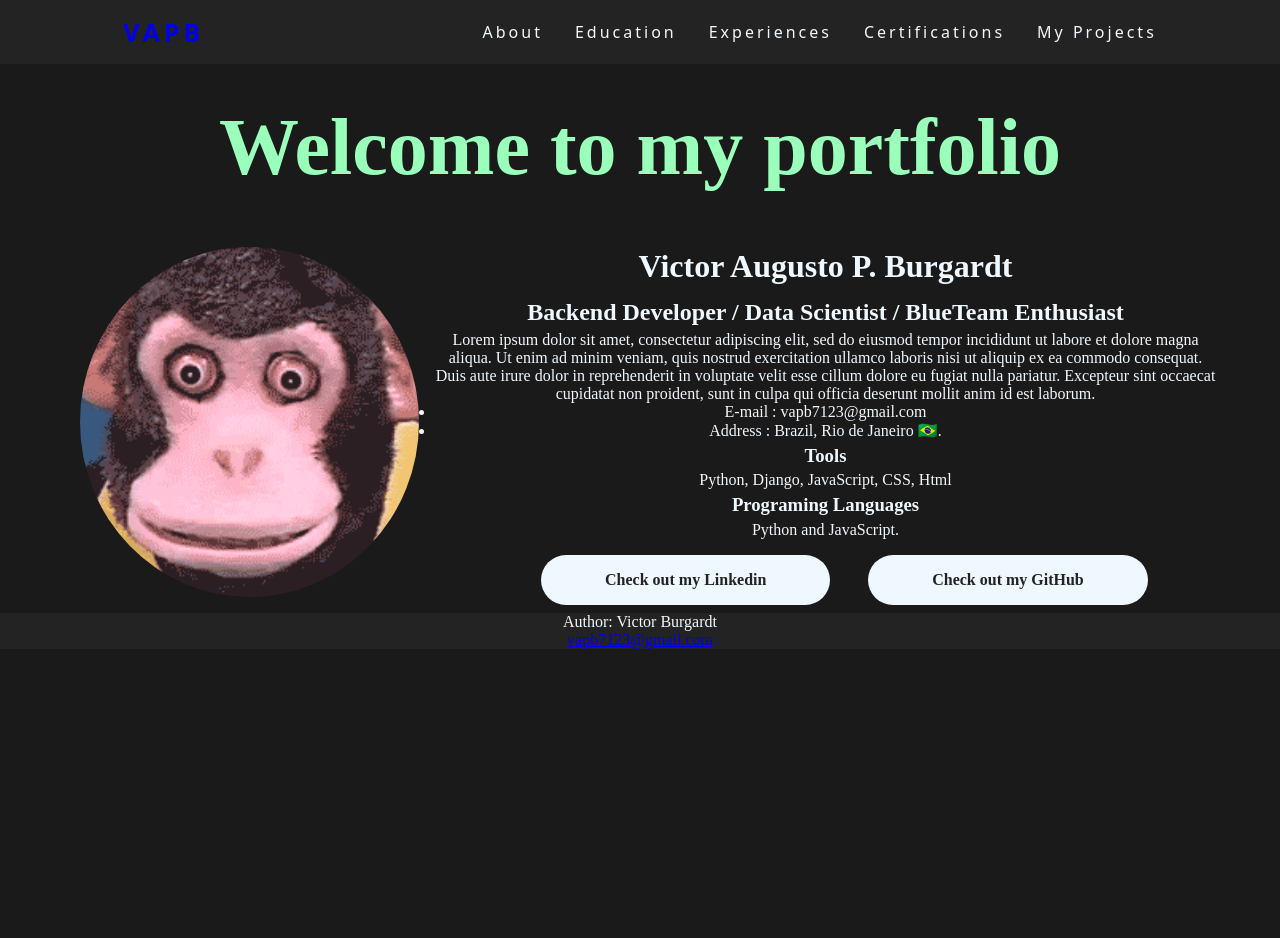
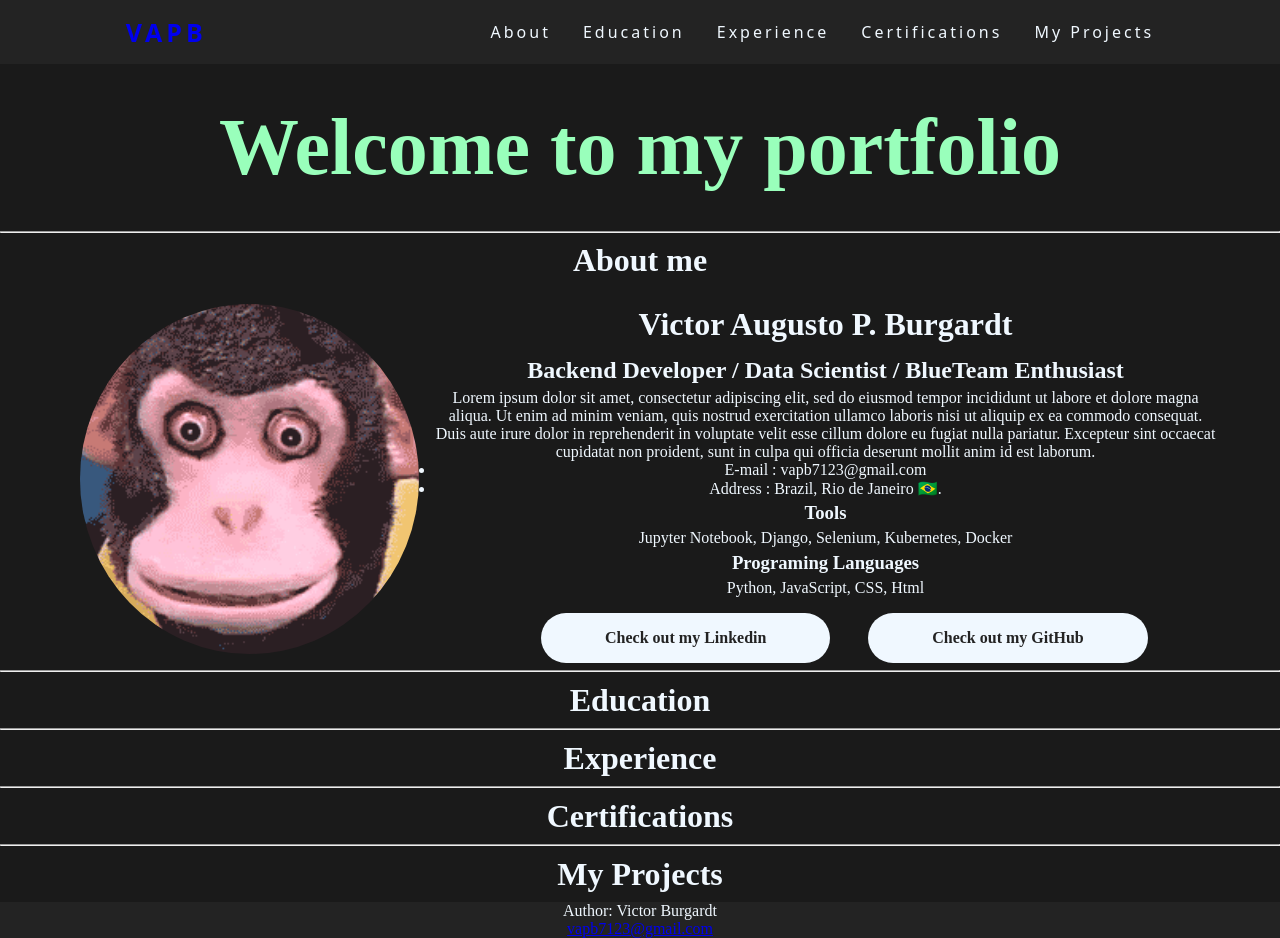
Before and after one commit to Vapb/MyPage, a plain HTML site: page index.html in a window 1280 px wide. Before the commit the page ends 800 px from the top, so only its background shows below. Drawn offline with Linux system fonts and the light colour scheme.

Commit message:
Add the rest of the sections

```diff
--- a/index.html
+++ b/index.html
@@ -20,7 +20,7 @@
                 <ul class="nav-list">
                     <li><a href="/">About</a></li>
                     <li><a href="/">Education</a></li>
-                    <li><a href="/">Experiences</a></li>
+                    <li><a href="/">Experience</a></li>
                     <li><a href="/">Certifications</a></li>
                     <li><a href="/">My Projects</a></li>
                 </ul>
@@ -29,7 +29,9 @@
 
         <main>
             <div id="header">Welcome to my portfolio</div>
+            <hr />
 
+            <h1>About me</h1>
             <div class="section" id="About">
                 <div class="picture"></div>
 
@@ -51,9 +53,9 @@
 
                     <div id="skills">
                         <h3>Tools</h5>
-                        Python, Django, JavaScript, CSS, Html
+                        Jupyter Notebook, Django, Selenium, Kubernetes, Docker
                         <h3>Programing Languages</h5>
-                        Python and JavaScript.
+                        Python, JavaScript, CSS, Html
                     </div>
 
                     <div class="social-media">
@@ -61,6 +63,27 @@
                         <a href="https://github.com/Vapb" target="_blank">Check out my GitHub</a>
                     </div>
                 </div>
+            </div>
+
+            <hr />
+            <h1>Education</h1>
+            <div class="section" id="Education">
+            </div>
+
+
+            <hr />
+            <h1>Experience</h1>
+            <div class="section" id="Experience">
+            </div>
+
+            <hr />
+            <h1>Certifications</h1>
+            <div class="section" id="Certifications">
+            </div>
+
+            <hr />
+            <h1>My Projects</h1>
+            <div class="section" id="My Projects">
             </div>
 
 
--- a/style.css
+++ b/style.css
@@ -17,8 +17,13 @@ body {
     font-weight: 900;
 }
 
+main {
+    color: aliceblue;
+}
+
 h1 {
     padding: 0.25cm;
+    text-align: center;
 }
 
 h2,h3 {
@@ -205,6 +210,7 @@ nav {
     text-align: center;
 }
 
+/***** Footer *****/
 
 footer {
     text-align: center;
```
